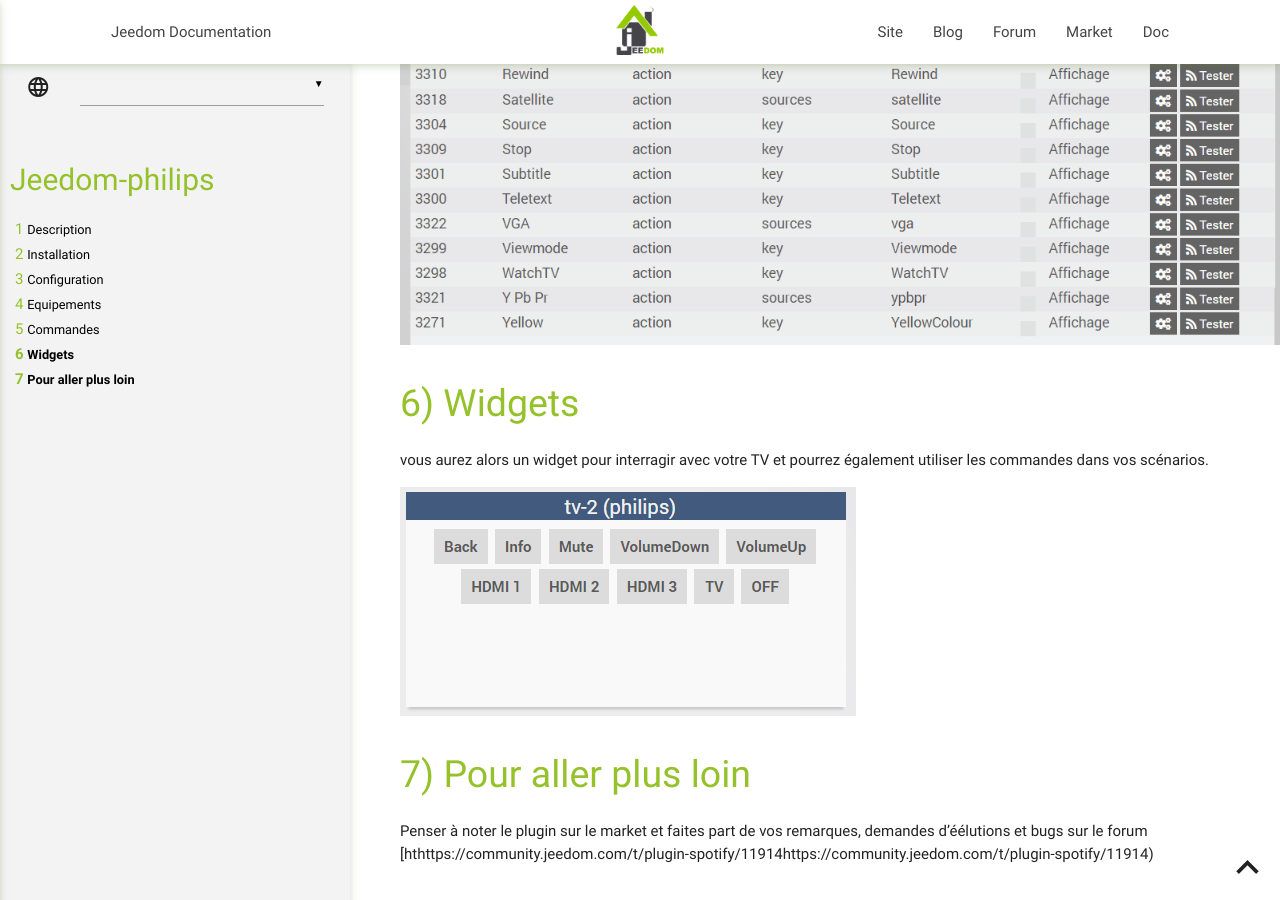
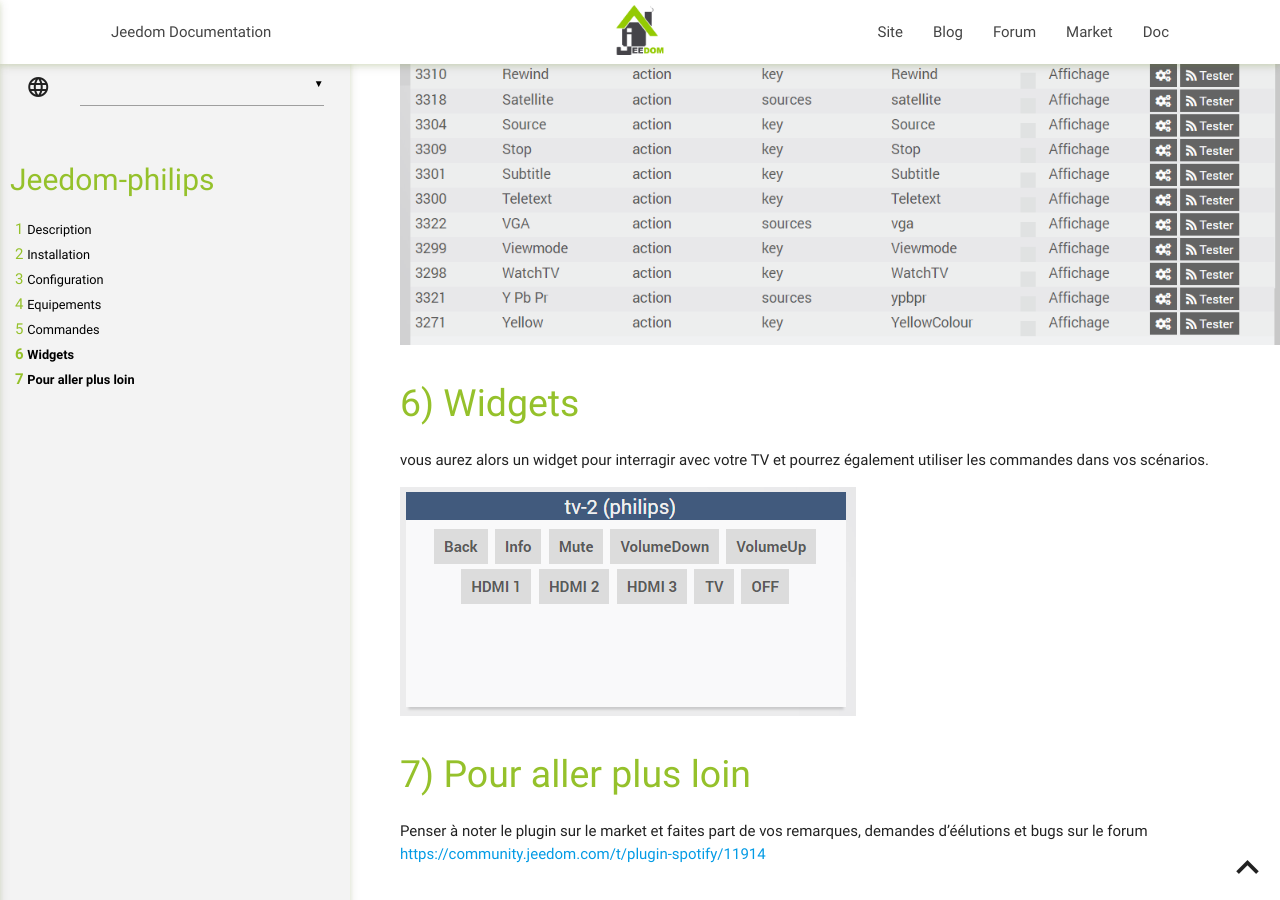
Before and after one commit to barre35/jeedom-plugin-philips, a Jekyll site: the page built from docs/fr_FR/index.md, in a window 1280 px wide and 900 px high, scrolled down 4091 px. Built offline with Jekyll 4.4.1, drawn with Linux system fonts in a browser that asks for light colours; our own code applies the rules of GitHub Pages for plain Markdown files; part of the change alters nothing that is shown.

Commit message:
22-01-2020

```diff
--- a/docs/fr_FR/index.md
+++ b/docs/fr_FR/index.md
@@ -53,4 +53,4 @@ vous aurez alors un widget pour interragir avec votre TV et pourrez également u
 Pour aller plus loin
 ===
 
-Penser à noter le plugin sur le market et faites part de vos remarques, demandes d'éélutions et bugs sur le forum [hthttps://community.jeedom.com/t/plugin-spotify/11914https://community.jeedom.com/t/plugin-spotify/11914)
+Penser à noter le plugin sur le market et faites part de vos remarques, demandes d'éélutions et bugs sur le forum [https://community.jeedom.com/t/plugin-spotify/11914](https://community.jeedom.com/t/plugin-spotify/11914)
```
